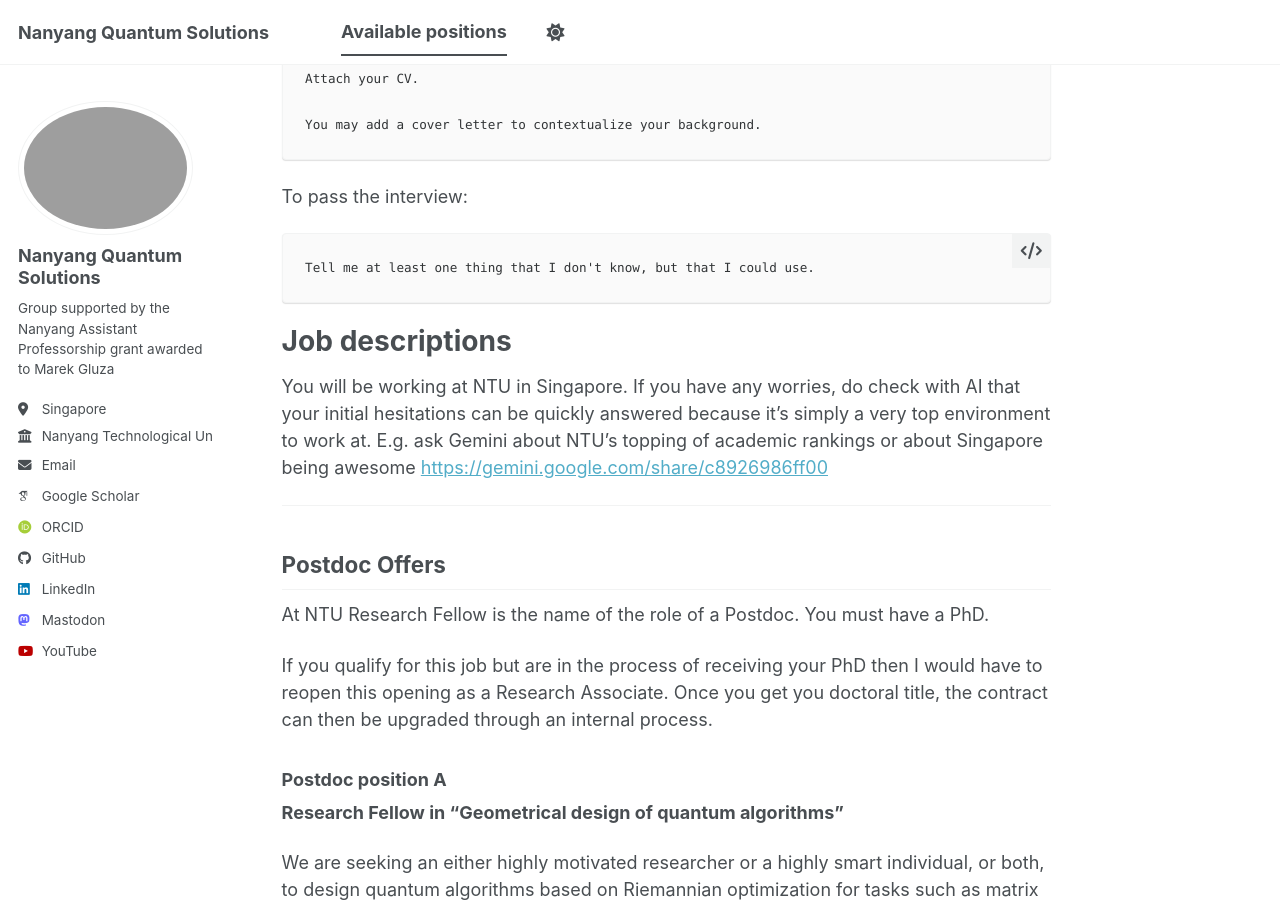
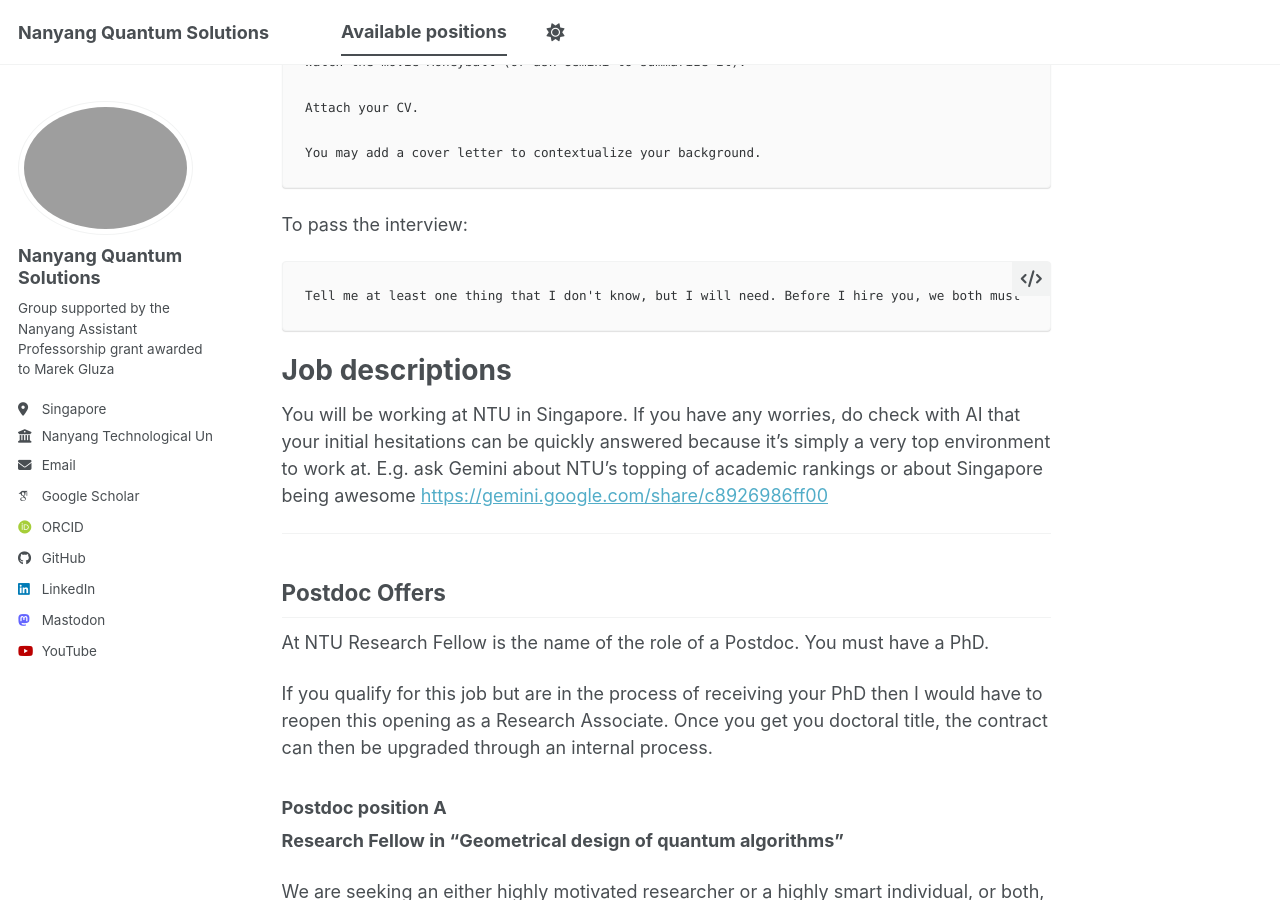
Before and after one commit to marekgluza/marekgluza.github.io, a Jekyll site: the page built from available_positions/openings.md, in a window 1280 px wide and 900 px high, scrolled down 1942 px. Built offline with Jekyll 4.4.1, drawn with Linux system fonts in a browser that asks for light colours; some web fonts are replaced; a script bundle is joined from its source files by our own code; library files that are not in the unit come from our copies; some of the changed text lies outside the part shown.

Commit message:
Update openings.md

```diff
--- a/available_positions/openings.md
+++ b/available_positions/openings.md
@@ -50,7 +50,7 @@ You apply by email. To pass the filtering of generic applicants:
 
 To pass the interview:
 
-    Tell me at least one thing that I don't know, but that I could use.
+    Tell me at least one thing that I don't know, but I will need. Before I hire you, we both must know what warrants that decision.
 
 
 
```
Also changed, not shown: other parts of available_positions/openings.md (+1 -1 lines).
